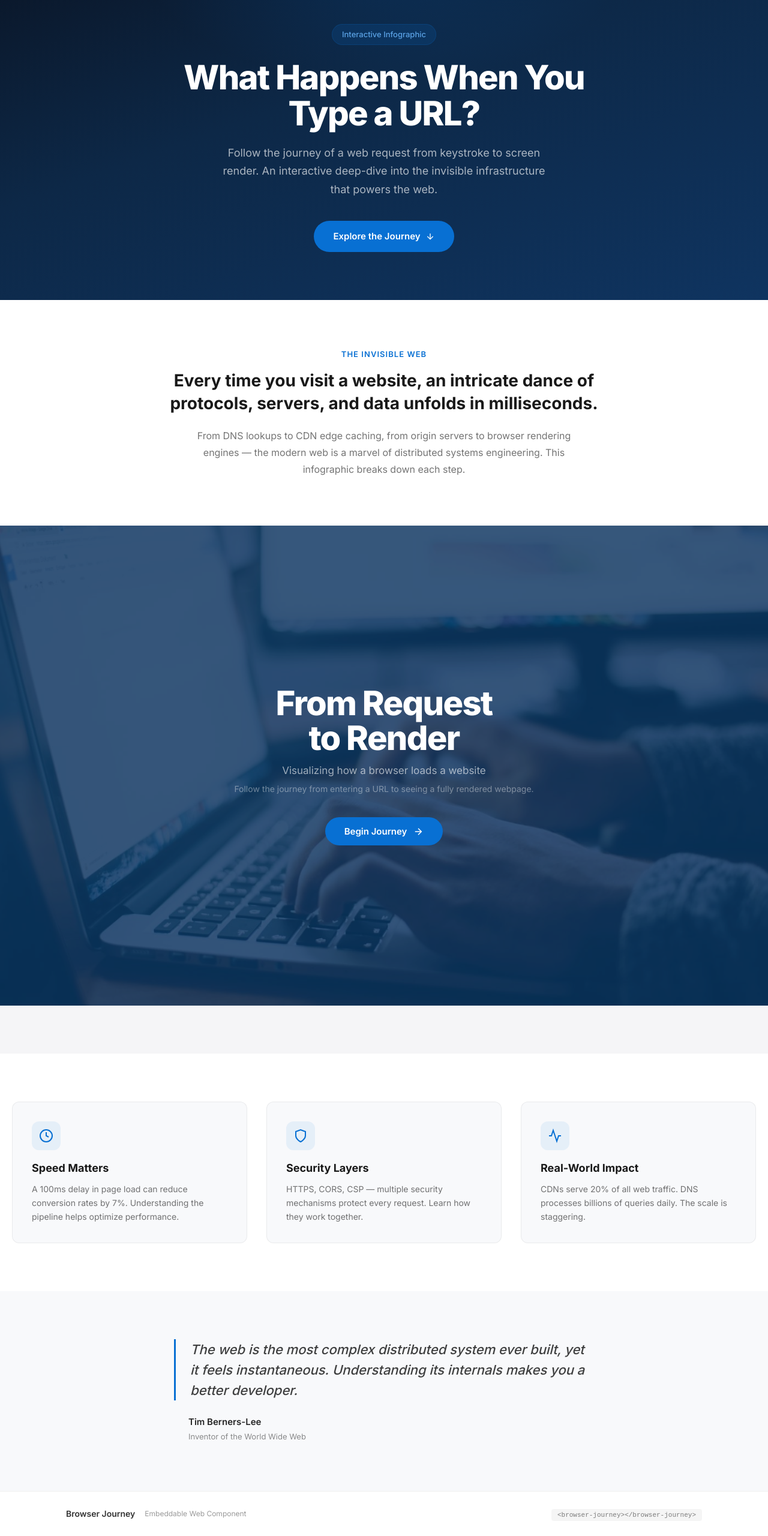
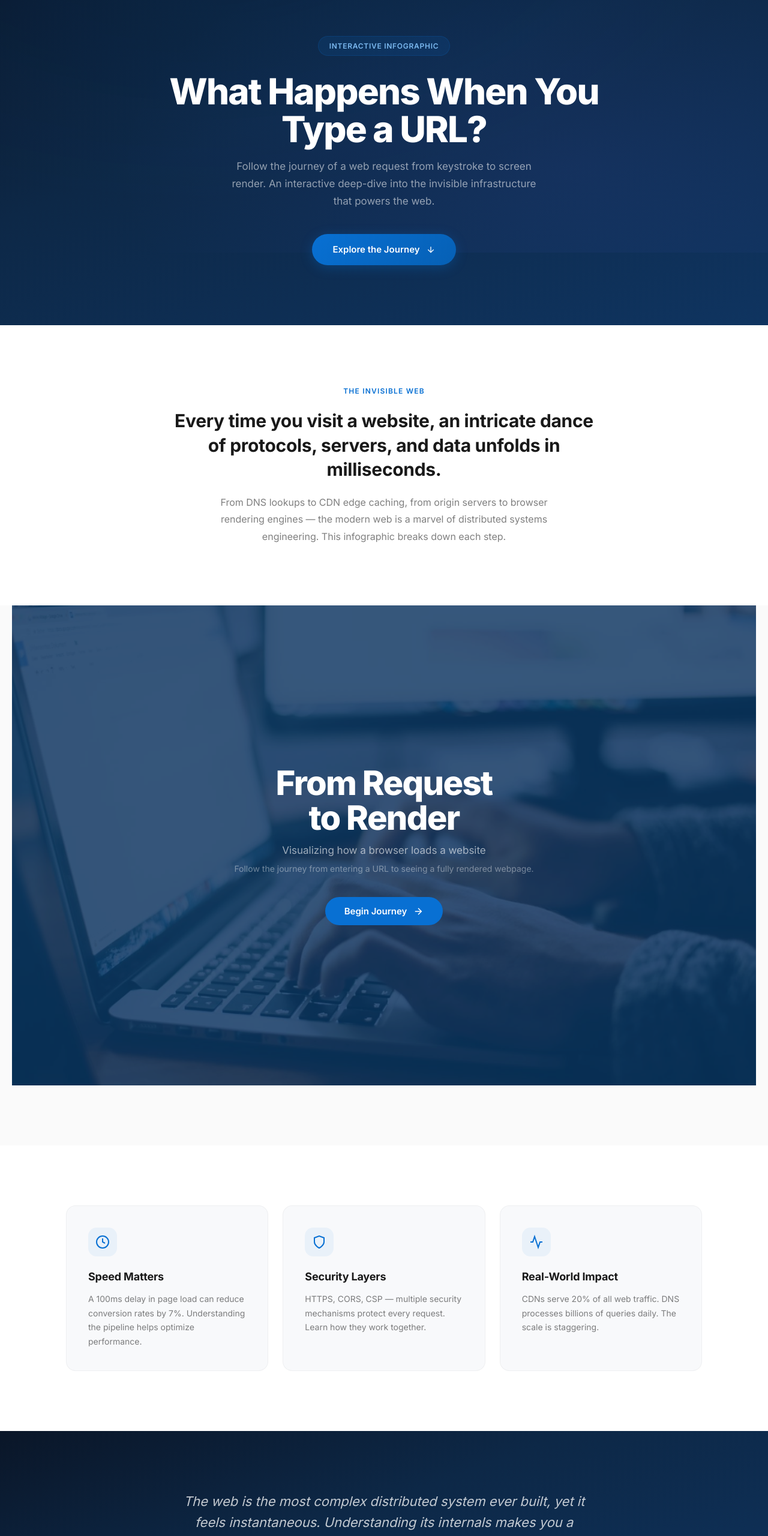
Before and after one commit to shohinav/morph-digital-assessment-task, a website built with Vite: page index.html in a window 1280 px wide. Shown: the part 60-2620 px from the top of the page at 60% size. Built offline with nearby package versions, Linux system fonts and the light colour scheme.

Commit message:
Initial commit — interactive infographic

```diff
--- a/src/components/BrowserJourney.js
+++ b/src/components/BrowserJourney.js
@@ -133,9 +133,14 @@ class BrowserJourney extends HTMLElement {
 
     _togglePlay() {
         this._userPaused = !this._userPaused
-        this._ctrlPlay.textContent = this._userPaused ? 'Paused' : 'Playing'
-        this._ctrlPlay.classList.toggle('paused', this._userPaused)
+        this._updatePlayPause()
         if (!this._userPaused && !this._infoPaused) this._waiting = false
+    }
+
+    _updatePlayPause() {
+        const paused = this._userPaused || this._infoPaused
+        this._ctrlPlay.textContent = paused ? 'Paused' : 'Playing'
+        this._ctrlPlay.classList.toggle('paused', paused)
     }
 
     async _transitionScreen(screen) {
@@ -313,7 +318,7 @@ class BrowserJourney extends HTMLElement {
     _showDNSInfo(screen) {
         // Remove existing panel
         const existing = screen.querySelector('.dns-info-panel')
-        if (existing) { existing.remove(); this._infoPaused = false; return }
+        if (existing) { existing.remove(); this._infoPaused = false; this._updatePlayPause(); return }
 
         const panel = document.createElement('div')
         panel.className = 'dns-info-panel'
@@ -331,17 +336,19 @@ class BrowserJourney extends HTMLElement {
         gsap.fromTo(panel, { opacity: 0, y: 20, scale: 0.95 }, { opacity: 1, y: 0, scale: 1, duration: 0.3, ease: 'power2.out' })
 
         panel.querySelector('.info-panel-close').onclick = () => {
-            gsap.to(panel, { opacity: 0, y: 10, scale: 0.95, duration: 0.2, onComplete: () => { panel.remove(); this._infoPaused = false } })
+            gsap.to(panel, { opacity: 0, y: 10, scale: 0.95, duration: 0.2, onComplete: () => { panel.remove(); this._infoPaused = false; this._updatePlayPause() } })
         }
 
         this._infoPaused = true
+        this._updatePlayPause()
     }
 
     _showServerInfo(screen) {
         const existing = screen.querySelector('.server-info-panel')
-        if (existing) { existing.remove(); this._infoPaused = false; return }
+        if (existing) { existing.remove(); this._infoPaused = false; this._updatePlayPause(); return }
 
         this._infoPaused = true
+        this._updatePlayPause()
 
         const panel = document.createElement('div')
         panel.className = 'server-info-panel dns-info-panel'
@@ -358,7 +365,7 @@ class BrowserJourney extends HTMLElement {
         gsap.fromTo(panel, { opacity: 0, y: 20, scale: 0.95 }, { opacity: 1, y: 0, scale: 1, duration: 0.3, ease: 'power2.out' })
 
         panel.querySelector('.info-panel-close').onclick = () => {
-            gsap.to(panel, { opacity: 0, y: 10, scale: 0.95, duration: 0.2, onComplete: () => { panel.remove(); this._infoPaused = false } })
+            gsap.to(panel, { opacity: 0, y: 10, scale: 0.95, duration: 0.2, onComplete: () => { panel.remove(); this._infoPaused = false; this._updatePlayPause() } })
         }
     }
 
@@ -718,6 +725,10 @@ class BrowserJourney extends HTMLElement {
         border-radius: 12px; box-shadow: 0 12px 40px rgba(0,0,0,0.5);
         z-index: 100; pointer-events: auto;
       }
+    .server-info-panel {
+        top: 20%;
+        height: fit-content;
+      }
       .info-panel-title {
         font-size: 14px; font-weight: 700; color: #818cf8;
         margin-bottom: 8px; text-transform: uppercase; letter-spacing: 0.05em;
@@ -817,7 +828,7 @@ class BrowserJourney extends HTMLElement {
         .launch { cursor: pointer; height: auto; min-height: 100vh; }
         .launch-title { font-size: 36px; }
         .browser-window { width: 95%; min-height: 400px; }
-        .browser-screen { min-height: 200px; height: 100%; padding: 16px; }
+        .browser-screen { padding: 16px; }
         .anim-server-cards { flex-direction: column; gap: 8px; }
         .anim-res-card { text-align: center; }
         .line-left, .line-right { display: none; }
--- a/src/styles/page.css
+++ b/src/styles/page.css
@@ -1,4 +1,4 @@
-@import url('https://fonts.googleapis.com/css2?family=Inter:wght@300;400;500;600;700;800&display=swap');
+@import url('https://fonts.googleapis.com/css2?family=Inter:wght@300;500;600;700;800&display=swap');
 
 *, *::before, *::after { box-sizing: border-box; margin: 0; padding: 0; }
 
@@ -6,81 +6,165 @@ html { font-size: 16px; -webkit-font-smoothing: antialiased; scroll-behavior: sm
 
 body {
   font-family: 'Inter', -apple-system, BlinkMacSystemFont, sans-serif;
-  background: #f5f5f7;
+  background: #fafafa;
   color: rgba(0, 0, 0, 0.8);
   line-height: 1.6;
-  max-width: 1440px;
-  margin: 0 auto;
 }
 
 /* ─── Hero ─── */
 .hero {
   position: relative;
-  background: linear-gradient(160deg, #0a1628 0%, #0d2847 40%, #0f3460 100%);
-  padding: 100px 20px 80px;
+  background: linear-gradient(160deg, #0a1628, #0d2847 40%, #0f3460 100%);
+  padding: 120px 20px 100px;
   text-align: center;
   overflow: hidden;
+  isolation: isolate;
 }
-.hero-glow {
-  position: absolute; top: -200px; left: 50%; transform: translateX(-50%);
-  width: 800px; height: 400px;
-  background: radial-gradient(ellipse, rgba(8,112,211,0.15) 0%, transparent 70%);
+.hero::before {
+  content: '';
+  position: absolute;
+  top: -40%;
+  left: -10%;
+  width: 120%;
+  height: 120%;
+  background: radial-gradient(ellipse at 30% 20%, rgba(8,112,211,0.12) 0%, transparent 60%),
+              radial-gradient(ellipse at 70% 80%, rgba(99,102,241,0.08) 0%, transparent 50%);
   pointer-events: none;
 }
-.hero-inner { position: relative; z-index: 1; max-width: 700px; margin: 0 auto; }
-.hero-badge { display: inline-block; padding: 6px 16px; border-radius: 20px; background: rgba(8,112,211,0.15); color: #5ba3e6; font-size: 13px; font-weight: 500; margin-bottom: 24px; border: 1px solid rgba(8,112,211,0.2); }
-.hero-title { font-size: 56px; font-weight: 800; line-height: 1.08; letter-spacing: -0.03em; color: white; margin: 0 0 20px; }
-.hero-subtitle { font-size: 18px; line-height: 1.7; color: rgba(255,255,255,0.65); margin: 0 0 36px; max-width: 540px; margin-left: auto; margin-right: auto; }
-.hero-cta { display: inline-flex; align-items: center; gap: 8px; padding: 14px 32px; border-radius: 28px; background: #0870d3; color: white; font-size: 15px; font-weight: 600; text-decoration: none; transition: all 0.3s ease; border: none; }
-.hero-cta:hover { background: #0660b5; transform: translateY(-2px); box-shadow: 0 8px 24px rgba(8,112,211,0.3); }
+.hero-inner { position: relative; z-index: 1; max-width: 720px; margin: 0 auto; }
+.hero-badge {
+  display: inline-block; padding: 6px 18px; border-radius: 20px;
+  background: rgba(8,112,211,0.12); color: #7bb9f0;
+  font-size: 12px; font-weight: 600; letter-spacing: 0.06em;
+  text-transform: uppercase; margin-bottom: 28px;
+  border: 1px solid rgba(8,112,211,0.2);
+}
+.hero-title {
+  font-size: 60px; font-weight: 800; line-height: 1.05;
+  letter-spacing: -0.03em; color: white; margin: 0 0 16px;
+}
+.hero-subtitle {
+  font-size: 17px; line-height: 1.7; color: rgba(255,255,255,0.55);
+  margin: 0 0 40px; max-width: 540px; margin-left: auto; margin-right: auto;
+}
+.hero-cta {
+  display: inline-flex; align-items: center; gap: 10px;
+  padding: 14px 34px; border-radius: 100px;
+  background: linear-gradient(135deg, #0870d3, #0660b5);
+  color: white; font-size: 15px; font-weight: 600;
+  text-decoration: none; transition: all 0.3s ease; border: none;
+  box-shadow: 0 4px 20px rgba(8,112,211,0.3);
+}
+.hero-cta:hover {
+  transform: translateY(-3px);
+  box-shadow: 0 8px 32px rgba(8,112,211,0.4);
+}
+.hero-cta svg { transition: transform 0.3s ease; }
+.hero-cta:hover svg { transform: translateY(2px); }
 
 /* ─── Context ─── */
-.context { padding: 80px 20px; background: white; }
-.context-inner { max-width: 800px; margin: 0 auto; text-align: center; }
-.context-label { font-size: 13px; font-weight: 600; color: #0870d3; text-transform: uppercase; letter-spacing: 0.08em; margin-bottom: 16px; }
-.context-title { font-size: 28px; font-weight: 700; line-height: 1.35; color: rgba(0,0,0,0.9); margin: 0 0 20px; }
-.context-desc { font-size: 16px; line-height: 1.75; color: rgba(0,0,0,0.55); max-width: 640px; margin: 0 auto; }
+.context { padding: 100px 20px; background: white; }
+.context-inner { max-width: 720px; margin: 0 auto; text-align: center; }
+.context-label {
+  font-size: 12px; font-weight: 600; color: #0870d3;
+  text-transform: uppercase; letter-spacing: 0.1em; margin-bottom: 20px;
+}
+.context-title {
+  font-size: 30px; font-weight: 700; line-height: 1.35;
+  color: rgba(0,0,0,0.9); margin: 0 0 20px; letter-spacing: -0.01em;
+}
+.context-desc {
+  font-size: 16px; line-height: 1.8; color: rgba(0,0,0,0.5);
+  max-width: 600px; margin: 0 auto;
+}
 
 /* ─── Infographic ─── */
-.infographic-section { padding-bottom: 80px; background: #f5f5f7; }
-.infographic-inner { max-width: 1440px; margin: 0 auto; }
+.infographic-section { padding-bottom: 100px; background: #fafafa; }
+.infographic-inner { max-width: 1440px; margin: 0 auto; padding: 0 20px; }
 
 /* ─── After Cards ─── */
-.after-section { padding: 80px 20px; background: white; }
-.after-inner { max-width: 1440px; margin: 0 auto; }
-.after-grid { display: grid; grid-template-columns: repeat(3, 1fr); gap: 32px; }
-.after-card { padding: 32px; border-radius: 12px; background: #f8f9fb; border: 1px solid rgba(0,0,0,0.06); transition: all 0.3s ease; }
-.after-card:hover { transform: translateY(-4px); box-shadow: 0 12px 32px rgba(0,0,0,0.08); }
-.after-card-icon { width: 48px; height: 48px; border-radius: 12px; background: rgba(8,112,211,0.08); display: flex; align-items: center; justify-content: center; margin-bottom: 16px; }
-.after-card-title { font-size: 18px; font-weight: 700; color: rgba(0,0,0,0.9); margin: 0 0 8px; }
-.after-card-desc { font-size: 14px; line-height: 1.65; color: rgba(0,0,0,0.55); margin: 0; }
+.after-section { padding: 100px 20px; background: white; }
+.after-inner { max-width: 1060px; margin: 0 auto; }
+.after-grid { display: grid; grid-template-columns: repeat(3, 1fr); gap: 24px; }
+.after-card {
+  padding: 36px; border-radius: 16px;
+  background: #f8f9fb; border: 1px solid rgba(0,0,0,0.04);
+  transition: all 0.35s ease;
+}
+.after-card:hover {
+  transform: translateY(-6px);
+  box-shadow: 0 16px 48px rgba(0,0,0,0.06);
+  border-color: rgba(8,112,211,0.1);
+}
+.after-card-icon {
+  width: 48px; height: 48px; border-radius: 14px;
+  background: rgba(8,112,211,0.06); display: flex;
+  align-items: center; justify-content: center; margin-bottom: 20px;
+}
+.after-card-title {
+  font-size: 18px; font-weight: 700; color: rgba(0,0,0,0.9);
+  margin: 0 0 10px; letter-spacing: -0.01em;
+}
+.after-card-desc {
+  font-size: 14px; line-height: 1.7; color: rgba(0,0,0,0.5); margin: 0;
+}
 
 /* ─── Quote ─── */
-.quote-section { padding: 80px 20px; background: #f8f9fb; }
-.quote-inner { max-width: 700px; margin: 0 auto; }
-.quote-text { font-size: 22px; font-weight: 500; line-height: 1.55; color: rgba(0,0,0,0.75); font-style: italic; margin: 0 0 24px; border-left: 3px solid #0870d3; padding-left: 24px; }
-.quote-author { padding-left: 24px; }
-.quote-author-name { font-size: 15px; font-weight: 600; color: rgba(0,0,0,0.85); }
-.quote-author-title { font-size: 13px; color: rgba(0,0,0,0.45); margin-top: 2px; }
+.quote-section {
+  padding: 100px 20px;
+  background: linear-gradient(160deg, #0a1628, #0d2847 40%, #0f3460 100%);
+}
+.quote-inner { max-width: 680px; margin: 0 auto; }
+.quote-text {
+  font-size: 22px; font-weight: 400; line-height: 1.6;
+  color: rgba(255,255,255,0.75); font-style: italic;
+  margin: 0 0 28px; padding: 0 0 28px;
+  border-bottom: 1px solid rgba(255,255,255,0.08);
+  text-align: center;
+}
+.quote-author-name {
+  font-size: 15px; font-weight: 600; color: rgba(255,255,255,0.9);
+  text-align: center;
+}
+.quote-author-title {
+  font-size: 13px; color: rgba(255,255,255,0.4);
+  text-align: center; margin-top: 4px;
+}
 
 /* ─── Footer ─── */
-.site-footer { padding: 24px 20px; background: white; border-top: 1px solid rgba(0,0,0,0.06); }
-.footer-inner { max-width: 1060px; margin: 0 auto; display: flex; align-items: center; justify-content: space-between; }
-.footer-left { display: flex; align-items: center; gap: 16px; }
-.footer-brand { font-size: 14px; font-weight: 600; color: rgba(0,0,0,0.8); }
-.footer-copy { font-size: 12px; color: rgba(0,0,0,0.4); }
-.footer-embed { font-size: 11px; background: rgba(0,0,0,0.04); padding: 4px 10px; border-radius: 4px; color: rgba(0,0,0,0.5); font-family: monospace; }
+.site-footer {
+  padding: 28px 20px;
+  background: #0a1628;
+  border-top: 1px solid rgba(255,255,255,0.06);
+}
+.footer-inner {
+  max-width: 1060px; margin: 0 auto;
+  display: flex; align-items: center; justify-content: space-between;
+}
+.footer-left { display: flex; align-items: center; gap: 20px; }
+.footer-brand {
+  font-size: 14px; font-weight: 600; color: rgba(255,255,255,0.8);
+}
+.footer-copy { font-size: 12px; color: rgba(255,255,255,0.3); }
+.footer-embed {
+  font-size: 11px; background: rgba(255,255,255,0.06);
+  padding: 4px 12px; border-radius: 6px;
+  color: rgba(255,255,255,0.4); font-family: monospace;
+}
 
 @media (max-width: 767px) {
-  .hero { padding: 60px 16px 50px; }
-  .hero-title { font-size: 32px; }
-  .hero-subtitle { font-size: 15px; }
-  .context { padding: 50px 16px; }
-  .context-title { font-size: 22px; }
+  .hero { padding: 80px 16px 60px; }
+  .hero-title { font-size: 34px; }
+  .hero-subtitle { font-size: 15px; margin-bottom: 32px; }
+  .context { padding: 60px 16px; }
+  .context-title { font-size: 24px; }
   .context-desc { font-size: 14px; }
   .after-grid { grid-template-columns: 1fr; gap: 16px; }
   .after-card { padding: 24px; }
+  .after-section { padding: 60px 16px; }
+  .quote-section { padding: 60px 16px; }
   .quote-text { font-size: 18px; }
   .footer-inner { flex-direction: column; gap: 12px; text-align: center; }
   .footer-left { flex-direction: column; gap: 4px; }
+  .infographic-section { padding-bottom: 60px; }
 }
```
Also changed, not shown: README.md.
